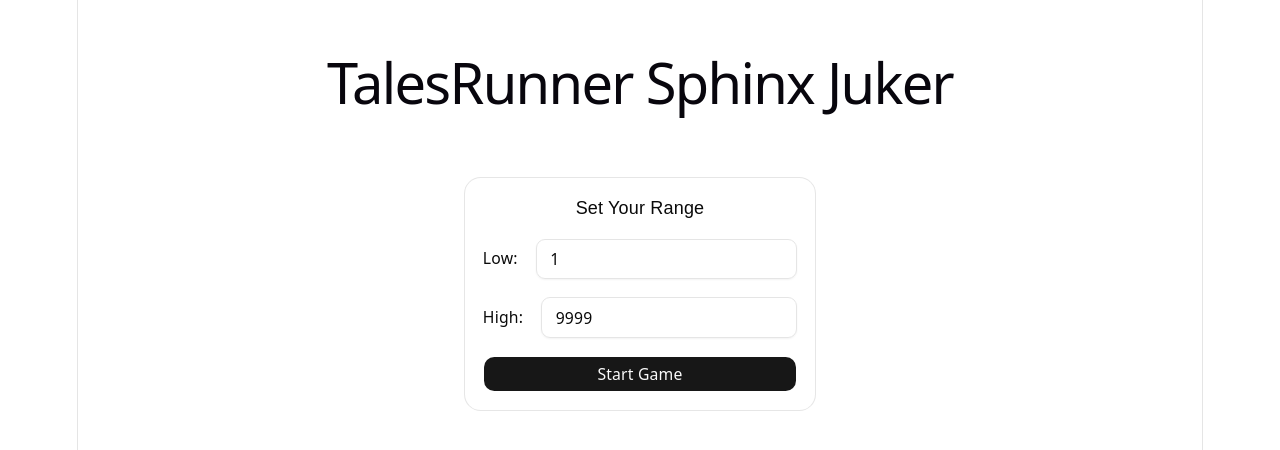
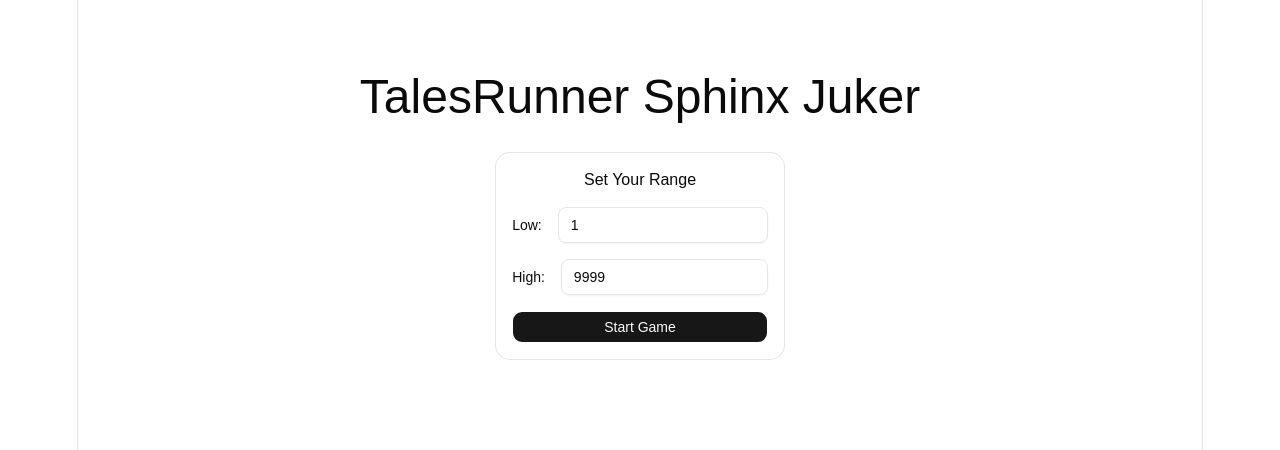
Before and after one commit to spicyzboss/tr-sphinx-juker, a React (Vite) app: page / in a window 1280 px wide. Shown: the part 184-634 px from the top of the page. Built offline with nearby package versions, Linux system fonts and the light colour scheme.

Commit message:
feat: cleanup theme

```diff
--- a/src/App.css
+++ /dev/null
@@ -1,266 +0,0 @@
-.counter {
-  font-size: 16px;
-  padding: 5px 10px;
-  border-radius: 5px;
-  color: var(--accent);
-  background: var(--accent-bg);
-  border: 2px solid transparent;
-  transition: border-color 0.3s;
-  margin-bottom: 24px;
-
-  &:hover {
-    border-color: var(--accent-border);
-  }
-  &:focus-visible {
-    outline: 2px solid var(--accent);
-    outline-offset: 2px;
-  }
-}
-
-.range-input {
-  display: flex;
-  gap: 16px;
-
-  label {
-    display: flex;
-    align-items: center;
-    gap: 8px;
-    font-size: 16px;
-  }
-
-  input[type="number"] {
-    width: 100px;
-    padding: 8px;
-    font-size: 16px;
-    border-radius: 5px;
-    border: 2px solid var(--border);
-    background: var(--social-bg);
-    color: var(--text);
-  }
-}
-
-.response-buttons {
-  display: flex;
-  gap: 12px;
-
-  button {
-    font-size: 18px;
-    padding: 12px 24px;
-    border-radius: 8px;
-    background: var(--accent-bg);
-    color: var(--accent);
-    border: 2px solid var(--accent-border);
-    cursor: pointer;
-    transition: all 0.2s;
-
-    &:hover {
-      background: var(--accent);
-      color: var(--accent-bg);
-    }
-    &:focus-visible {
-      outline: 2px solid var(--accent);
-      outline-offset: 2px;
-    }
-  }
-}
-
-.range-display {
-  font-size: 14px;
-  color: var(--text-2);
-}
-
-.input-label {
-  font-size: 16px;
-  color: var(--text-2);
-  margin-bottom: 4px;
-}
-
-.mid-input {
-  width: 200px;
-  padding: 16px;
-  font-size: 48px;
-  text-align: center;
-  border-radius: 8px;
-  border: 2px solid var(--accent-border);
-  background: var(--social-bg);
-  color: var(--accent);
-  margin-bottom: 24px;
-}
-
-.guess-number {
-  font-size: 48px;
-  font-weight: bold;
-  color: var(--accent);
-  margin: 0;
-}
-
-.attempts {
-  font-size: 14px;
-  color: var(--text-2);
-}
-
-.hero {
-  position: relative;
-
-  .base,
-  .framework,
-  .vite {
-    inset-inline: 0;
-    margin: 0 auto;
-  }
-
-  .base {
-    width: 170px;
-    position: relative;
-    z-index: 0;
-  }
-
-  .framework,
-  .vite {
-    position: absolute;
-  }
-
-  .framework {
-    z-index: 1;
-    top: 34px;
-    height: 28px;
-    transform: perspective(2000px) rotateZ(300deg) rotateX(44deg) rotateY(39deg)
-      scale(1.4);
-  }
-
-  .vite {
-    z-index: 0;
-    top: 107px;
-    height: 26px;
-    width: auto;
-    transform: perspective(2000px) rotateZ(300deg) rotateX(40deg) rotateY(39deg)
-      scale(0.8);
-  }
-}
-
-#center {
-  display: flex;
-  flex-direction: column;
-  gap: 25px;
-  place-content: center;
-  place-items: center;
-  flex-grow: 1;
-
-  @media (max-width: 1024px) {
-    padding: 32px 20px 24px;
-    gap: 18px;
-  }
-}
-
-#next-steps {
-  display: flex;
-  border-top: 1px solid var(--border);
-  text-align: left;
-
-  & > div {
-    flex: 1 1 0;
-    padding: 32px;
-    @media (max-width: 1024px) {
-      padding: 24px 20px;
-    }
-  }
-
-  .icon {
-    margin-bottom: 16px;
-    width: 22px;
-    height: 22px;
-  }
-
-  @media (max-width: 1024px) {
-    flex-direction: column;
-    text-align: center;
-  }
-}
-
-#docs {
-  border-right: 1px solid var(--border);
-
-  @media (max-width: 1024px) {
-    border-right: none;
-    border-bottom: 1px solid var(--border);
-  }
-}
-
-#next-steps ul {
-  list-style: none;
-  padding: 0;
-  display: flex;
-  gap: 8px;
-  margin: 32px 0 0;
-
-  .logo {
-    height: 18px;
-  }
-
-  a {
-    color: var(--text-h);
-    font-size: 16px;
-    border-radius: 6px;
-    background: var(--social-bg);
-    display: flex;
-    padding: 6px 12px;
-    align-items: center;
-    gap: 8px;
-    text-decoration: none;
-    transition: box-shadow 0.3s;
-
-    &:hover {
-      box-shadow: var(--shadow);
-    }
-    .button-icon {
-      height: 18px;
-      width: 18px;
-    }
-  }
-
-  @media (max-width: 1024px) {
-    margin-top: 20px;
-    flex-wrap: wrap;
-    justify-content: center;
-
-    li {
-      flex: 1 1 calc(50% - 8px);
-    }
-
-    a {
-      width: 100%;
-      justify-content: center;
-      box-sizing: border-box;
-    }
-  }
-}
-
-#spacer {
-  height: 88px;
-  border-top: 1px solid var(--border);
-  @media (max-width: 1024px) {
-    height: 48px;
-  }
-}
-
-.ticks {
-  position: relative;
-  width: 100%;
-
-  &::before,
-  &::after {
-    content: '';
-    position: absolute;
-    top: -4.5px;
-    border: 5px solid transparent;
-  }
-
-  &::before {
-    left: 0;
-    border-left-color: var(--border);
-  }
-  &::after {
-    right: 0;
-    border-right-color: var(--border);
-  }
-}
--- a/src/App.tsx
+++ b/src/App.tsx
@@ -52,7 +52,7 @@ function App() {
       className="flex flex-col items-center justify-center grow gap-8 p-8"
       aria-label="Game setup"
     >
-        <h1 className="text-5xl font-medium text-[var(--text-h)] m-0">
+      <h1 className="text-5xl font-medium text-foreground m-0">
         TalesRunner Sphinx Juker
       </h1>
         <Card className="w-auto">
@@ -98,13 +98,13 @@ function App() {
         className="flex flex-col items-center justify-center grow gap-8 p-8"
         aria-label="Game complete"
       >
-        <h1 className="text-5xl font-medium text-[var(--text-h)] m-0">
+        <h1 className="text-5xl font-medium text-foreground m-0">
           The number is
         </h1>
-        <p className="text-4xl font-bold text-[var(--accent)] m-0" aria-live="polite">
+        <p className="text-accent font-bold m-0" aria-live="polite">
           {state.currentGuess}
         </p>
-        <p className="text-sm text-[var(--text)]">Attempts: {state.attempts}</p>
+        <p className="text-sm text-muted-foreground">Attempts: {state.attempts}</p>
         <Button onClick={handleReset}>Play Again</Button>
       </main>
     );
@@ -116,7 +116,7 @@ function App() {
       className="flex flex-col items-center justify-center grow gap-6 p-8"
       aria-label="Game in progress"
     >
-      <p className="text-sm text-[var(--text)]" aria-live="polite">
+      <p className="text-sm text-muted-foreground" aria-live="polite">
         Range: {state.low} - {state.high}
       </p>
       <Card className="w-auto">
@@ -138,7 +138,7 @@ function App() {
             }}
             aria-label="Current guess"
           />
-          <p className="text-base text-[var(--text-h)]">Is your number higher or lower?</p>
+          <p className="text-base text-foreground">Is your number higher or lower?</p>
           <div className="flex gap-3" role="group" aria-label="Response buttons">
             <Button onClick={() => handleResponse('higher')}>Higher</Button>
             <Button onClick={() => handleResponse('correct')} variant="default">
@@ -146,7 +146,7 @@ function App() {
             </Button>
             <Button onClick={() => handleResponse('lower')}>Lower</Button>
           </div>
-          <p className="text-sm text-[var(--text)]" aria-live="polite">
+          <p className="text-sm text-muted-foreground" aria-live="polite">
             Attempts: {state.attempts}
           </p>
         </CardContent>
--- a/src/index.css
+++ b/src/index.css
@@ -6,115 +6,33 @@
 @custom-variant dark (&:is(.dark *));
 
 :root {
-  --text: #6b6375;
-  --text-h: #08060d;
-  --bg: #fff;
+  --background: oklch(1 0 0);
+  --foreground: oklch(0.145 0 0);
+  --card: oklch(1 0 0);
+  --card-foreground: oklch(0.145 0 0);
+  --popover: oklch(1 0 0);
+  --popover-foreground: oklch(0.145 0 0);
+  --primary: oklch(0.205 0 0);
+  --primary-foreground: oklch(0.985 0 0);
+  --secondary: oklch(0.97 0 0);
+  --secondary-foreground: oklch(0.205 0 0);
+  --muted: oklch(0.97 0 0);
+  --muted-foreground: oklch(0.556 0 0);
+  --accent: oklch(0.65 0.18 300);
+  --accent-foreground: oklch(0.205 0 0);
+  --destructive: oklch(0.577 0.245 27.325);
   --border: oklch(0.922 0 0);
-  --code-bg: #f4f3ec;
-  --accent: oklch(0.65 0.18 300);
-  --accent-bg: rgba(170, 59, 255, 0.2);
-  --accent-border: rgba(170, 59, 255, 0.6);
-  --social-bg: rgba(244, 243, 236, 0.5);
-  --shadow:
-    rgba(0, 0, 0, 0.1) 0 10px 15px -3px, rgba(0, 0, 0, 0.05) 0 4px 6px -2px;
-
-  --sans: system-ui, 'Segoe UI', Roboto, sans-serif;
-  --heading: system-ui, 'Segoe UI', Roboto, sans-serif;
-  --mono: ui-monospace, Consolas, monospace;
-
-  font: 18px/145% var(--sans);
-  letter-spacing: 0.18px;
-  color-scheme: light dark;
-  color: var(--text);
-  background: var(--bg);
-  font-synthesis: none;
-  text-rendering: optimizeLegibility;
-  -webkit-font-smoothing: antialiased;
-  -moz-osx-font-smoothing: grayscale;
-
-  @media (max-width: 1024px) {
-    font-size: 16px;
-  }
-
-  --background: oklch(1 0 0);
-
-  --foreground: oklch(0.145 0 0);
-
-  --card: oklch(1 0 0);
-
-  --card-foreground: oklch(0.145 0 0);
-
-  --popover: oklch(1 0 0);
-
-  --popover-foreground: oklch(0.145 0 0);
-
-  --primary: oklch(0.205 0 0);
-
-  --primary-foreground: oklch(0.985 0 0);
-
-  --secondary: oklch(0.97 0 0);
-
-  --secondary-foreground: oklch(0.205 0 0);
-
-  --muted: oklch(0.97 0 0);
-
-  --muted-foreground: oklch(0.556 0 0);
-
-  --accent-foreground: oklch(0.205 0 0);
-
-  --destructive: oklch(0.577 0.245 27.325);
-
   --input: oklch(0.922 0 0);
-
   --ring: oklch(0.708 0 0);
-
-  --chart-1: oklch(0.87 0 0);
-
-  --chart-2: oklch(0.556 0 0);
-
-  --chart-3: oklch(0.439 0 0);
-
-  --chart-4: oklch(0.371 0 0);
-
-  --chart-5: oklch(0.269 0 0);
-
   --radius: 0.625rem;
-
   --sidebar: oklch(0.985 0 0);
-
   --sidebar-foreground: oklch(0.145 0 0);
-
   --sidebar-primary: oklch(0.205 0 0);
-
   --sidebar-primary-foreground: oklch(0.985 0 0);
-
   --sidebar-accent: oklch(0.97 0 0);
-
   --sidebar-accent-foreground: oklch(0.205 0 0);
-
   --sidebar-border: oklch(0.922 0 0);
-
-  --sidebar-ring: oklch(0.708 0 0)
-}
-
-@media (prefers-color-scheme: dark) {
-  :root {
-    --text: #9ca3af;
-    --text-h: #f3f4f6;
-    --bg: #16171d;
-    --border: #2e303a;
-    --code-bg: #1f2028;
-    --accent: #c084fc;
-    --accent-bg: rgba(192, 132, 252, 0.15);
-    --accent-border: rgba(192, 132, 252, 0.5);
-    --social-bg: rgba(47, 48, 58, 0.5);
-    --shadow:
-      rgba(0, 0, 0, 0.4) 0 10px 15px -3px, rgba(0, 0, 0, 0.25) 0 4px 6px -2px;
-  }
-
-  #social .button-icon {
-    filter: invert(1) brightness(2);
-  }
+  --sidebar-ring: oklch(0.708 0 0);
 }
 
 #root {
@@ -133,52 +51,7 @@ body {
   margin: 0;
 }
 
-h1,
-h2 {
-  font-family: var(--heading);
-  font-weight: 500;
-  color: var(--text-h);
-}
-
-h1 {
-  font-size: 56px;
-  letter-spacing: -1.68px;
-  margin: 32px 0;
-  @media (max-width: 1024px) {
-    font-size: 36px;
-    margin: 20px 0;
-  }
-}
-h2 {
-  font-size: 24px;
-  line-height: 118%;
-  letter-spacing: -0.24px;
-  margin: 0 0 8px;
-  @media (max-width: 1024px) {
-    font-size: 20px;
-  }
-}
-p {
-  margin: 0;
-}
-
-code,
-.counter {
-  font-family: var(--mono);
-  display: inline-flex;
-  border-radius: 4px;
-  color: var(--text-h);
-}
-
-code {
-  font-size: 15px;
-  line-height: 135%;
-  padding: 4px 8px;
-  background: var(--code-bg);
-}
-
 @theme inline {
-  --font-heading: var(--font-sans);
   --font-sans: 'Geist Variable', sans-serif;
   --color-sidebar-ring: var(--sidebar-ring);
   --color-sidebar-border: var(--sidebar-border);
@@ -188,11 +61,6 @@ code {
   --color-sidebar-primary: var(--sidebar-primary);
   --color-sidebar-foreground: var(--sidebar-foreground);
   --color-sidebar: var(--sidebar);
-  --color-chart-5: var(--chart-5);
-  --color-chart-4: var(--chart-4);
-  --color-chart-3: var(--chart-3);
-  --color-chart-2: var(--chart-2);
-  --color-chart-1: var(--chart-1);
   --color-ring: var(--ring);
   --color-input: var(--input);
   --color-border: var(--border);
@@ -239,11 +107,6 @@ code {
   --border: oklch(1 0 0 / 10%);
   --input: oklch(1 0 0 / 15%);
   --ring: oklch(0.556 0 0);
-  --chart-1: oklch(0.87 0 0);
-  --chart-2: oklch(0.556 0 0);
-  --chart-3: oklch(0.439 0 0);
-  --chart-4: oklch(0.371 0 0);
-  --chart-5: oklch(0.269 0 0);
   --sidebar: oklch(0.205 0 0);
   --sidebar-foreground: oklch(0.985 0 0);
   --sidebar-primary: oklch(0.488 0.243 264.376);
@@ -256,8 +119,12 @@ code {
 
 @layer base {
   * {
-    @apply border-border outline-ring/50;}
+    @apply border-border outline-ring/50;
+  }
   body {
-    @apply bg-background text-foreground;}
+    @apply bg-background text-foreground;
+  }
   html {
-    @apply font-sans;}}
+    @apply font-sans;
+  }
+}
--- /dev/null
+++ b/src/vite-env.d.ts
@@ -0,0 +1 @@
+/// <reference types="vite/client" />
--- a/tsconfig.json
+++ b/tsconfig.json
@@ -4,7 +4,8 @@
     "baseUrl": ".",
     "paths": {
       "@/*": ["./src/*"]
-    }
+    },
+    "ignoreDeprecations": "6.0"
   },
   "include": ["src"],
   "exclude": ["**/*.test.ts", "**/*.test.tsx"]
```
Lines whose indentation alone changed are shown as unchanged.
